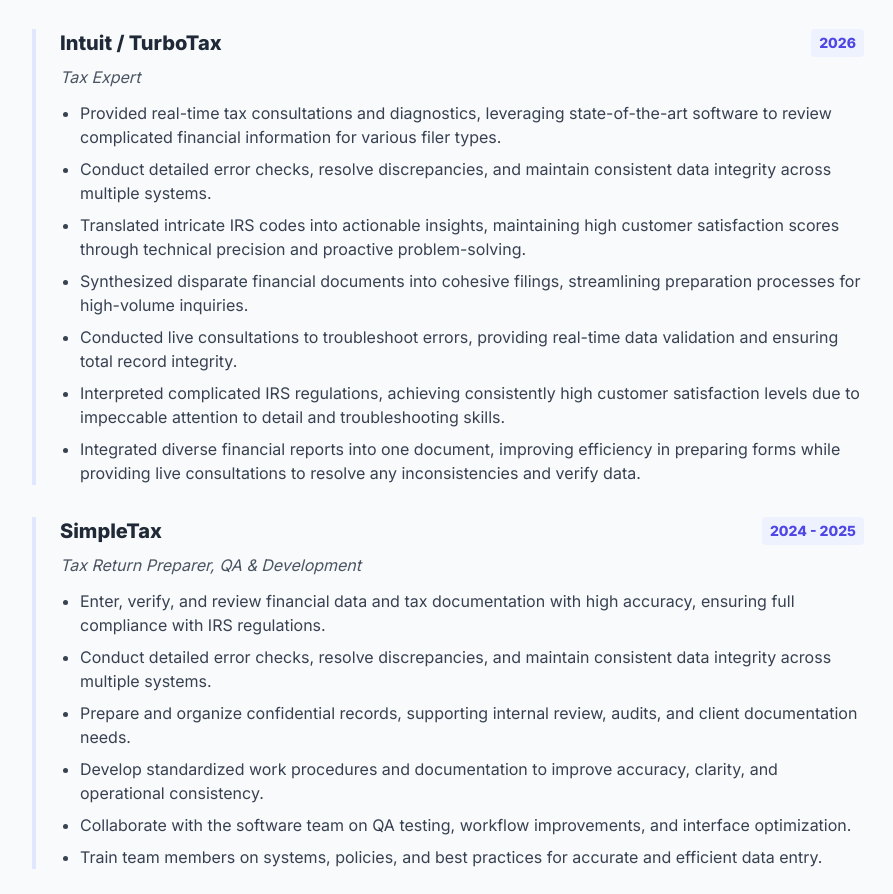
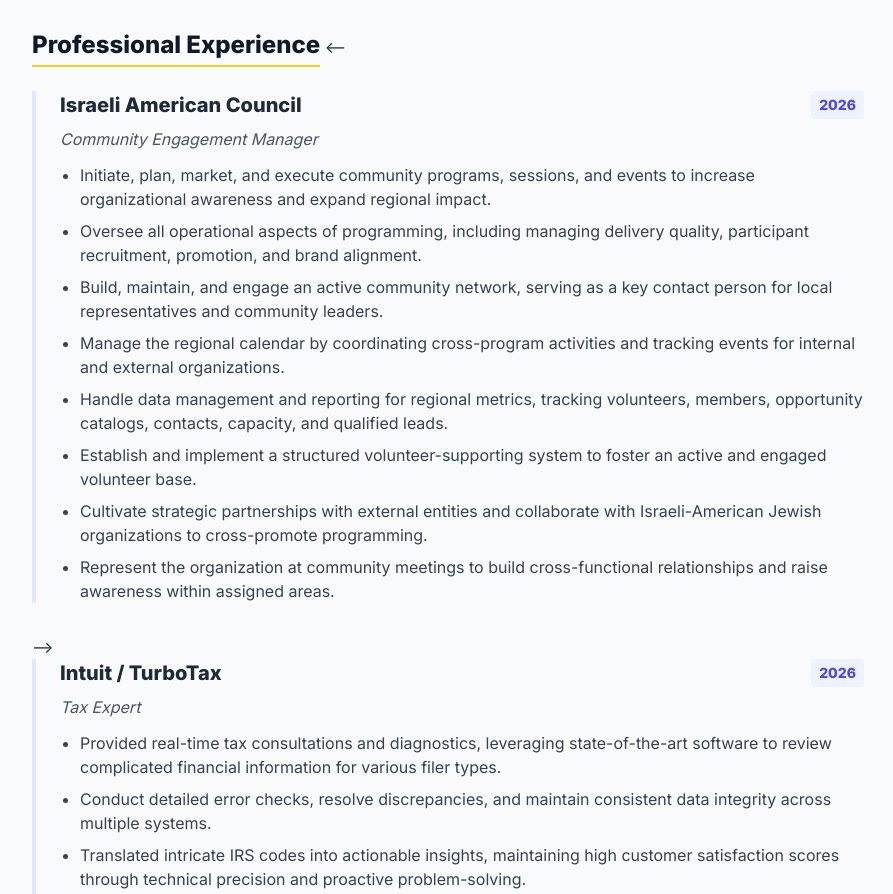
Before and after one commit to Osheramira/Osher-Amira-Marks, a plain HTML site: page cv.html in a window 1280 px wide. Shown: the part 1005-1899 px from the top of the page, without its empty margins (192-1085 px from the left). Drawn offline with nearby package versions, Linux system fonts and the light colour scheme.

Commit message:
Update cv.html

```diff
--- a/cv.html
+++ b/cv.html
@@ -115,11 +115,11 @@
             </div>
         </div>
 
-        <!--<div class="mb-8">
+        <div class="mb-8">
             <h2 class="text-2xl font-bold text-gray-900 border-b-2 border-secondary inline-block mb-6 pb-1">Professional
                 Experience</h2>
 
-            <div class="mb-8 relative border-l-4 border-indigo-100 pl-6">
+           <-- <div class="mb-8 relative border-l-4 border-indigo-100 pl-6">
                 <div class="flex flex-col sm:flex-row justify-between items-start sm:items-center mb-2">
                     <h3 class="text-xl font-bold text-gray-800">Israeli American Council</h3>
                     <span class="text-sm font-bold text-primary bg-indigo-50 px-2 py-1 rounded">2026</span>
```
